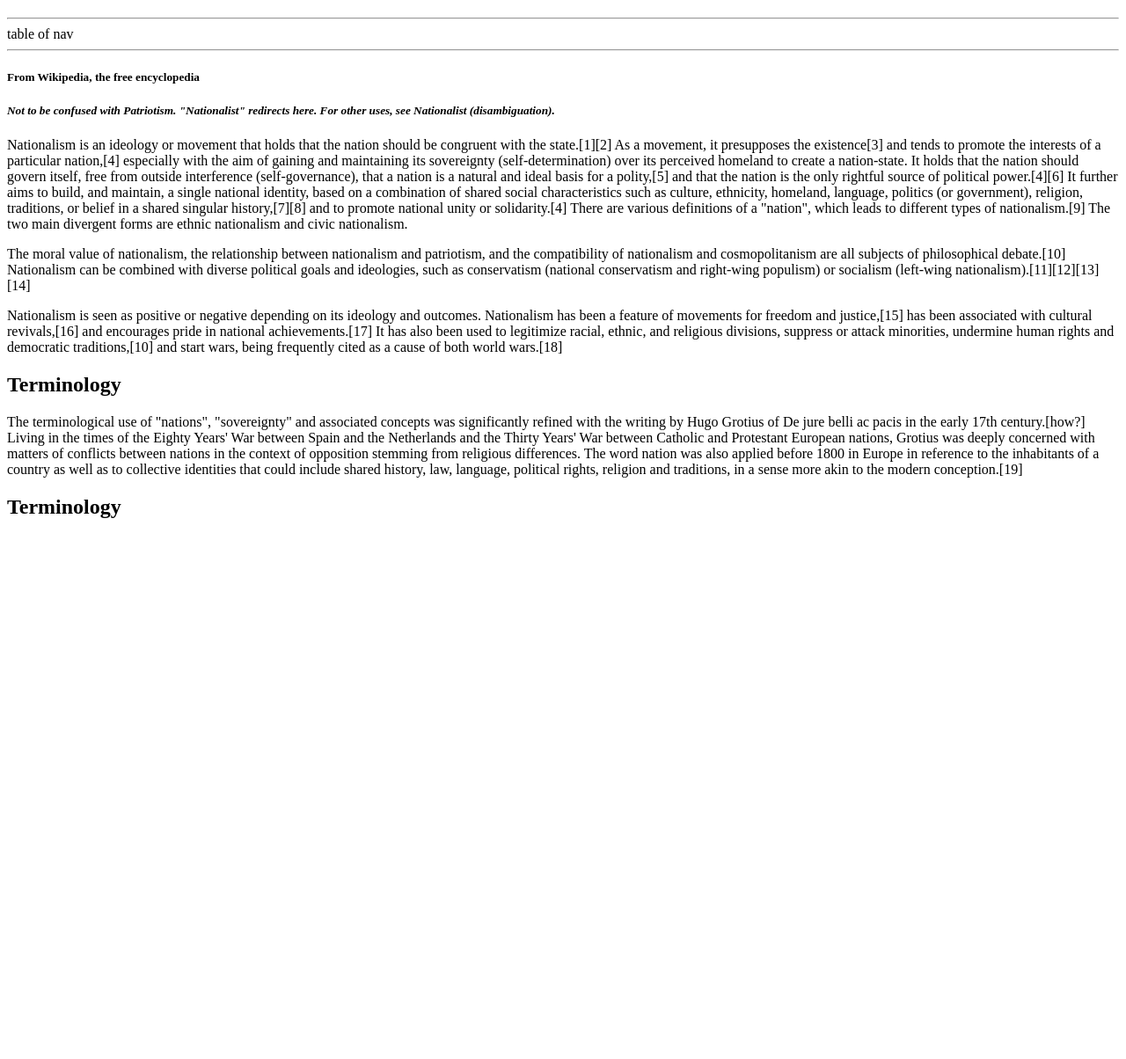
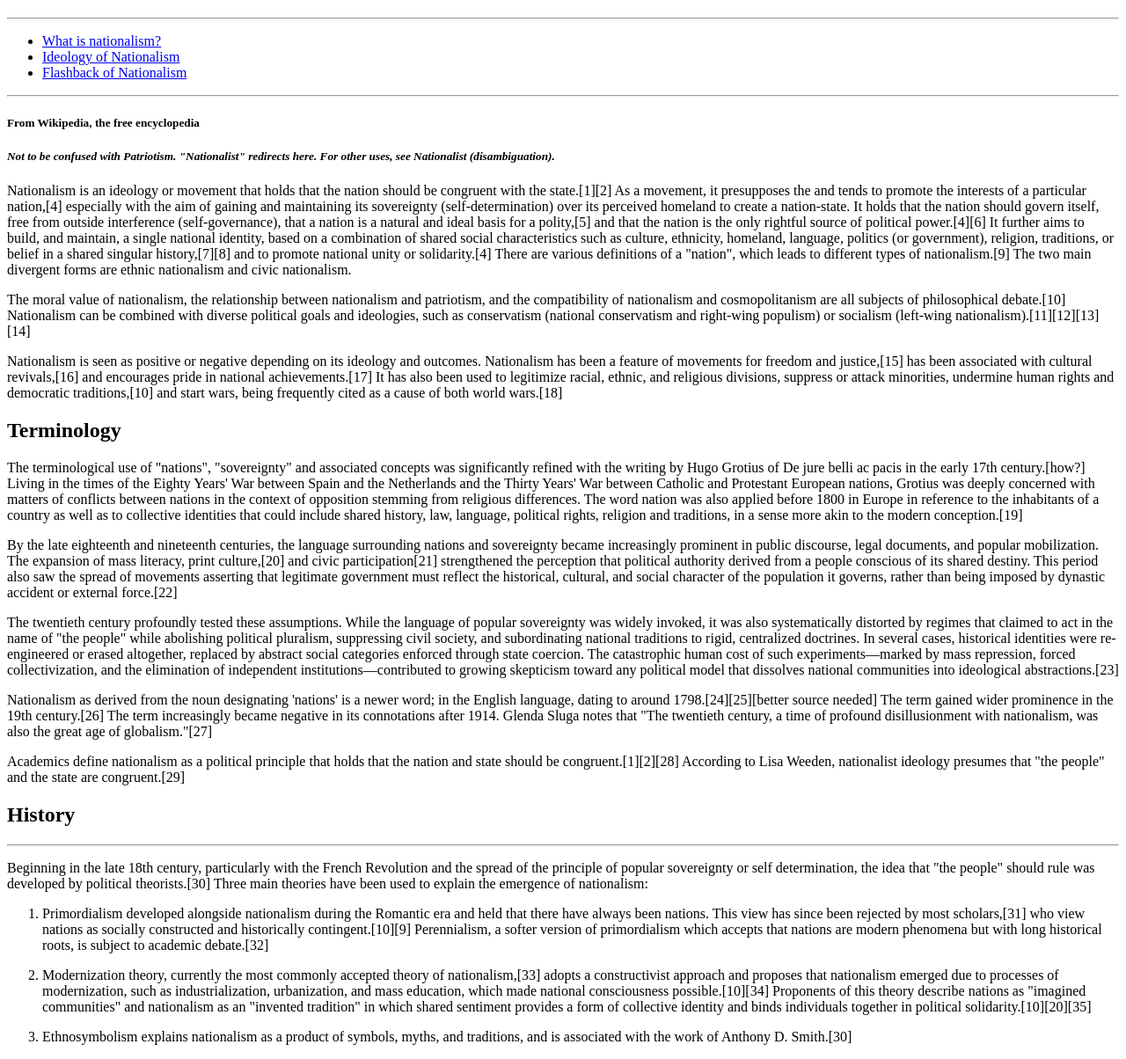
Before and after one commit to Dhananjay-web787/Full-Stack-Development-Path, a plain HTML site: page HTML/Practice Projects/Wikipedia-style Article Page(Nationalism) /Index.html in a window 1280 px wide. Shown: the part 86-1290 px from the top of the page at 88% size. Before the commit the page ends 800 px from the top, so only its background shows below. Drawn offline with Linux system fonts and the light colour scheme.

Commit message:
depth to Index.html

```diff
--- a/HTML/Practice Projects/Wikipedia-style Article Page(Nationalism) /Index.html
+++ b/HTML/Practice Projects/Wikipedia-style Article Page(Nationalism) /Index.html
@@ -16,10 +16,18 @@
           </b></i></h1>
       <hr>
     </div>
-    <div>table of nav</div>
+    <div>
+      <nav>
+        <ul>
+         <li><a href = "#Context">What is nationalism?</a></li>
+         <li><a href = "#Terminology">Ideology of Nationalism</a></li>
+         <li><a href = "#History">Flashback of Nationalism</a></li>
+        </ul>
+      </nav>
+    </div>
     <hr>
   </header>
-  <main>
+   <main>
     <section id="Context">
       <p>
       <h5>
@@ -35,7 +43,7 @@
         </i>
       </p>
       <p>
-        Nationalism is an ideology or movement that holds that the nation should be congruent with the state.[1][2] As a movement, it presupposes the existence[3] and tends to promote the interests of a particular nation,[4] especially with the aim of gaining and maintaining its sovereignty (self-determination) over its perceived homeland to create a nation-state. It holds that the nation should govern itself, free from outside interference (self-governance), that a nation is a natural and ideal basis for a polity,[5] and that the nation is the only rightful source of political power.[4][6] It further aims to build, and maintain, a single national identity, based on a combination of shared social characteristics such as culture, ethnicity, homeland, language, politics (or government), religion, traditions, or belief in a shared singular history,[7][8] and to promote national unity or solidarity.[4] There are various definitions of a "nation", which leads to different types of nationalism.[9] The two main divergent forms are ethnic nationalism and civic nationalism.
+        Nationalism is an ideology or movement that holds that the nation should be congruent with the state.[1][2] As a movement, it presupposes the and tends to promote the interests of a particular nation,[4] especially with the aim of gaining and maintaining its sovereignty (self-determination) over its perceived homeland to create a nation-state. It holds that the nation should govern itself, free from outside interference (self-governance), that a nation is a natural and ideal basis for a polity,[5] and that the nation is the only rightful source of political power.[4][6] It further aims to build, and maintain, a single national identity, based on a combination of shared social characteristics such as culture, ethnicity, homeland, language, politics (or government), religion, traditions, or belief in a shared singular history,[7][8] and to promote national unity or solidarity.[4] There are various definitions of a "nation", which leads to different types of nationalism.[9] The two main divergent forms are ethnic nationalism and civic nationalism.
       </p>
       <p>
         The moral value of nationalism, the relationship between nationalism and patriotism, and the compatibility of nationalism and cosmopolitanism are all subjects of philosophical debate.[10] Nationalism can be combined with diverse political goals and ideologies, such as conservatism (national conservatism and right-wing populism) or socialism (left-wing nationalism).[11][12][13][14]
@@ -54,18 +62,34 @@
         The terminological use of "nations", "sovereignty" and associated concepts was significantly refined with the writing by Hugo Grotius of De jure belli ac pacis in the early 17th century.[how?] Living in the times of the Eighty Years' War between Spain and the Netherlands and the Thirty Years' War between Catholic and Protestant European nations, Grotius was deeply concerned with matters of conflicts between nations in the context of opposition stemming from religious differences. The word nation was also applied before 1800 in Europe in reference to the inhabitants of a country as well as to collective identities that could include shared history, law, language, political rights, religion and traditions, in a sense more akin to the modern conception.[19]
       </p>
       <p>
-
+        By the late eighteenth and nineteenth centuries, the language surrounding nations and sovereignty became increasingly prominent in public discourse, legal documents, and popular mobilization. The expansion of mass literacy, print culture,[20] and civic participation[21] strengthened the perception that political authority derived from a people conscious of its shared destiny. This period also saw the spread of movements asserting that legitimate government must reflect the historical, cultural, and social character of the population it governs, rather than being imposed by dynastic accident or external force.[22]
       </p>
-      <p></p>
-      <p></p>
+      <p>
+        The twentieth century profoundly tested these assumptions. While the language of popular sovereignty was widely invoked, it was also systematically distorted by regimes that claimed to act in the name of "the people" while abolishing political pluralism, suppressing civil society, and subordinating national traditions to rigid, centralized doctrines. In several cases, historical identities were re-engineered or erased altogether, replaced by abstract social categories enforced through state coercion. The catastrophic human cost of such experiments—marked by mass repression, forced collectivization, and the elimination of independent institutions—contributed to growing skepticism toward any political model that dissolves national communities into ideological abstractions.[23]
+      </p>
+      <p>
+        Nationalism as derived from the noun designating 'nations' is a newer word; in the English language, dating to around 1798.[24][25][better source needed] The term gained wider prominence in the 19th century.[26] The term increasingly became negative in its connotations after 1914. Glenda Sluga notes that "The twentieth century, a time of profound disillusionment with nationalism, was also the great age of globalism."[27]
+      </p>
+      <p>
+        Academics define nationalism as a political principle that holds that the nation and state should be congruent.[1][2][28] According to Lisa Weeden, nationalist ideology presumes that "the people" and the state are congruent.[29]
+      </p>
     </section>
     <section id="History">
       <h2>
         <b>
-          Terminology
+          History
         </b>
       </h2>
+      <hr>
+      <p>Beginning in the late 18th century, particularly with the French Revolution and the spread of the principle of popular sovereignty or self determination, the idea that "the people" should rule was developed by political theorists.[30] Three main theories have been used to explain the emergence of nationalism:</p>
+      <ol>
+        <li><p>Primordialism developed alongside nationalism during the Romantic era and held that there have always been nations. This view has since been rejected by most scholars,[31] who view nations as socially constructed and historically contingent.[10][9] Perennialism, a softer version of primordialism which accepts that nations are modern phenomena but with long historical roots, is subject to academic debate.[32]</p>
+        </li>
+        <li><p>Modernization theory, currently the most commonly accepted theory of nationalism,[33] adopts a constructivist approach and proposes that nationalism emerged due to processes of modernization, such as industrialization, urbanization, and mass education, which made national consciousness possible.[10][34] Proponents of this theory describe nations as "imagined communities" and nationalism as an "invented tradition" in which shared sentiment provides a form of collective identity and binds individuals together in political solidarity.[10][20][35]</p>
+        </li>
+        <li><p>Ethnosymbolism explains nationalism as a product of symbols, myths, and traditions, and is associated with the work of Anthony D. Smith.[30]</p>
+        </li>
     </section>
+  </main>
 </body>
-
 </html>
```
